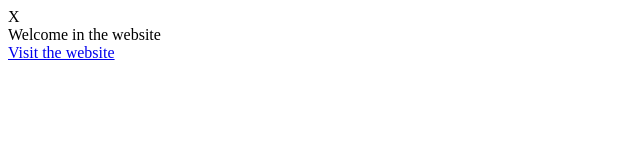
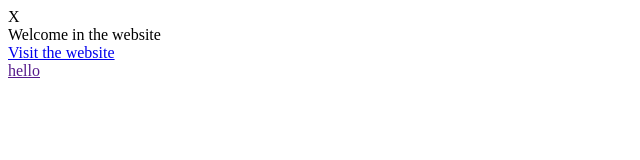
Before and after one commit to mons-reys/js_features-, a plain HTML site: page index.html in a window 1280 px wide. Shown: the full height of the page, 0-640 px from the left. Drawn offline with Linux system fonts and the light colour scheme.

Commit message:
added a new link

```diff
--- a/index.html
+++ b/index.html
@@ -11,7 +11,8 @@
         <div class="closer">X</div>
         <div class="content">
           <div class="title">Welcome in the website</div>
-          <a href="#" class="link">Visit the website</a>
+          <div class="link"><a href="#">Visit the website</a></div>
+          <a href="">hello</a>
         </div>
       </div>
     </div>
```
